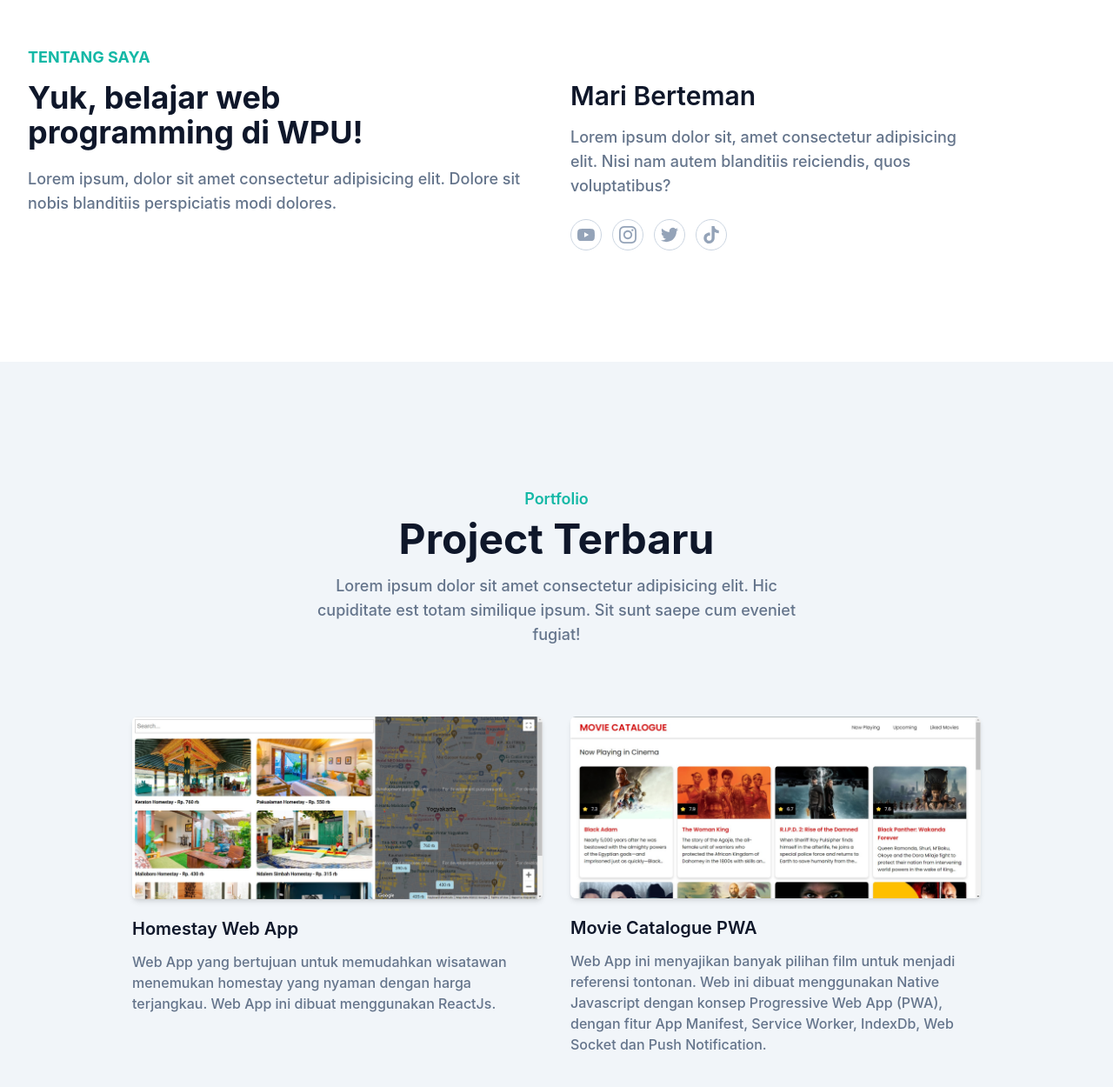
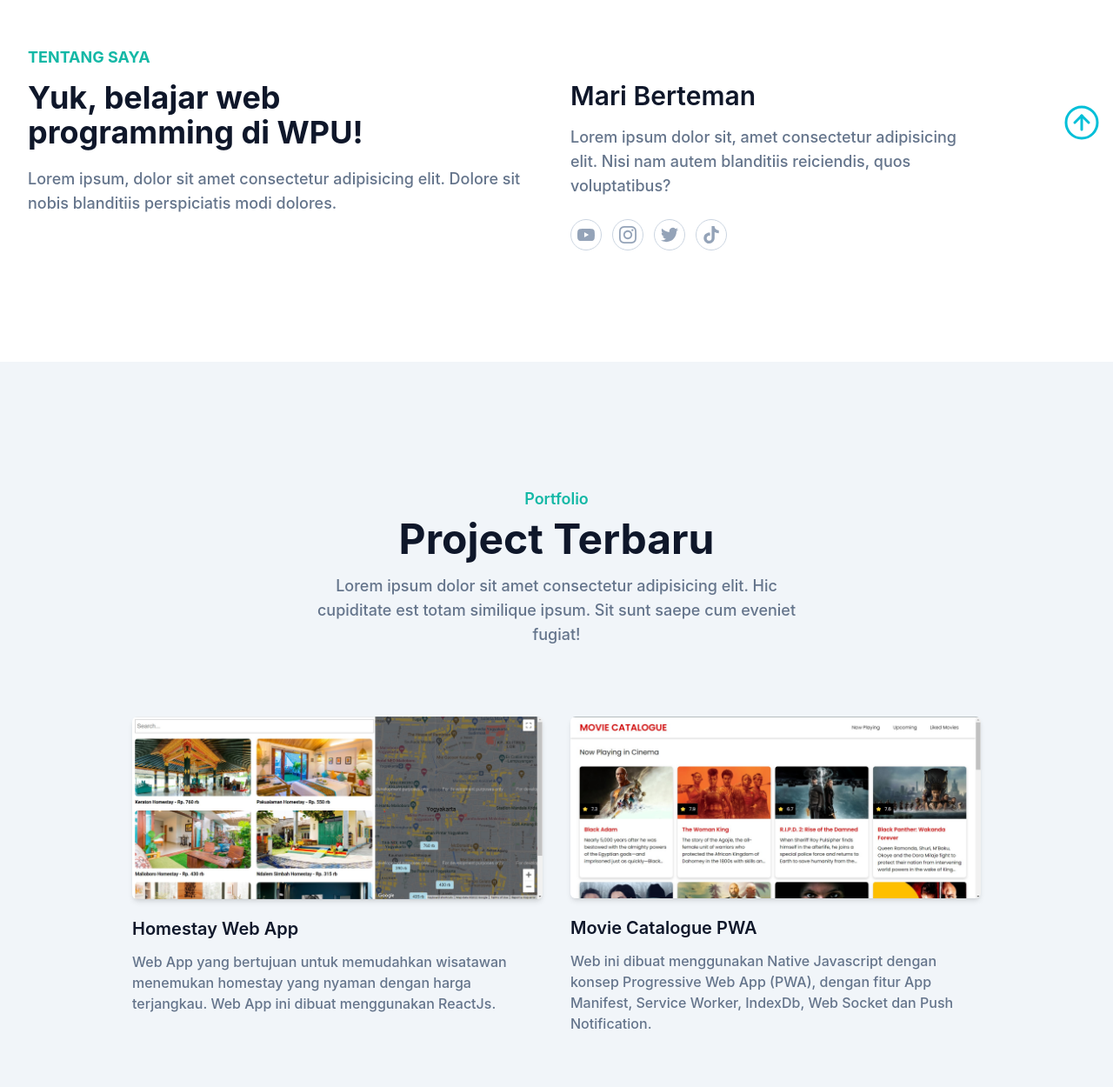
Before and after one commit to KakaBewok/kakabewok, a website: page index.html in a window 1280 px wide. Shown: the part 603-1853 px from the top of the page at 87% size. Drawn offline with Linux system fonts and the light colour scheme.

Commit message:
add shortcut to top button

```diff
--- a/index.html
+++ b/index.html
@@ -121,7 +121,7 @@
             >
           </div>
           <!-- col 2, hero image -->
-          <div class="w-full self-end px-4 lg:w-1/2">
+          <div class="w-full self-end px-4 lg:w-1/2 scale-90 md:scale-100">
             <div class="mt-10 relative lg:mt-9 lg:right-0">
               <img
                 src="dist/img/hero-image/hero-img.png"
@@ -289,7 +289,9 @@
           class="w-full px-4 flex flex-wrap justify-center xl:w-10/12 xl:mx-auto"
         >
           <!-- PROJECT 1 -->
-          <div class="mb-12 p-4 md:w-1/2">
+          <div
+            class="mb-12 p-4 md:w-1/2 hover:bg-slate-200 hover:rounded-lg hover:transition hover:transition-duration-2000"
+          >
             <a
               href="https://tangerine-llama-af494e.netlify.app/"
               rel="noopener noreferrer"
@@ -313,7 +315,9 @@
             </a>
           </div>
           <!-- PROJECT 2 -->
-          <div class="mb-12 p-4 md:w-1/2">
+          <div
+            class="mb-12 p-4 md:w-1/2 hover:bg-slate-200 hover:rounded-lg hover:transition hover:transition-duration-2000"
+          >
             <a
               href="https://clinquant-raindrop-128443.netlify.app/#/now-playing"
               rel="noopener noreferrer"
@@ -330,16 +334,16 @@
                 Movie Catalogue PWA
               </h3>
               <p class="font-medium text-base text-secondary">
-                Web App ini menyajikan banyak pilihan film untuk menjadi
-                referensi tontonan. Web ini dibuat menggunakan Native Javascript
-                dengan konsep Progressive Web App (PWA), dengan fitur App
-                Manifest, Service Worker, IndexDb, Web Socket dan Push
-                Notification.
+                Web ini dibuat menggunakan Native Javascript dengan konsep
+                Progressive Web App (PWA), dengan fitur App Manifest, Service
+                Worker, IndexDb, Web Socket dan Push Notification.
               </p>
             </a>
           </div>
           <!-- PROJECT 3 -->
-          <div class="mb-12 p-4 md:w-1/2">
+          <div
+            class="mb-12 p-4 md:w-1/2 hover:bg-slate-200 hover:rounded-lg hover:transition hover:transition-duration-2000"
+          >
             <div class="rounded-md shadow-md overflow-hidden">
               <img
                 src="dist/img/portfolio/project_3.jpg"
@@ -356,7 +360,9 @@
             </p>
           </div>
           <!-- PROJECT 4 -->
-          <div class="mb-12 p-4 md:w-1/2">
+          <div
+            class="mb-12 p-4 md:w-1/2 hover:bg-slate-200 hover:rounded-lg hover:transition hover:transition-duration-2000"
+          >
             <div class="rounded-md shadow-md overflow-hidden">
               <img
                 src="dist/img/portfolio/project_4.jpg"
@@ -501,6 +507,34 @@
     </section>
     <!-- CONTACT END -->
 
+    <!-- SHORTCUT TO TOP START -->
+    <div
+      class="h-10 w-10 rounded-full flex fixed bottom-10 right-5 animate-bounce cursor-pointer"
+      id="shortcut"
+    >
+      <a href="#" class="text-xl m-auto">
+        <svg
+          xmlns="http://www.w3.org/2000/svg"
+          class="icon icon-tabler icon-tabler-arrow-up-circle"
+          width="48"
+          height="48"
+          viewBox="0 0 24 24"
+          stroke-width="1.5"
+          stroke="#00bfd8"
+          fill="none"
+          stroke-linecap="round"
+          stroke-linejoin="round"
+        >
+          <path stroke="none" d="M0 0h24v24H0z" fill="none" />
+          <circle cx="12" cy="12" r="9" />
+          <line x1="12" y1="8" x2="8" y2="12" />
+          <line x1="12" y1="8" x2="12" y2="16" />
+          <line x1="16" y1="12" x2="12" y2="8" />
+        </svg>
+      </a>
+    </div>
+    <!-- SHORTCUT TO TOP END -->
+
     <!-- FOOTER START -->
     <!-- FOOTER END -->
 
```
Also changed, not shown: dist/js/script.js, dist/output.css.
